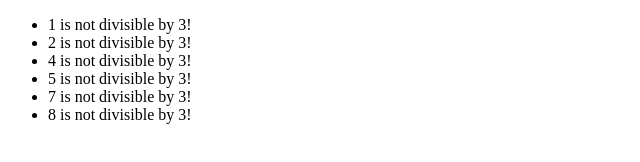
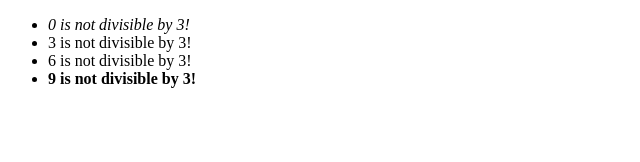
Before and after one commit to dgcollier/Angular-Test, a plain HTML site: page public/template-test.html in a window 1280 px wide. Shown: the whole page, without its empty margins (0-640 px from the left). Drawn offline with Linux system fonts and the light colour scheme.

Commit message:
changed show to hide; output changed. css now affects output once again.

```diff
--- a/public/template-test.html
+++ b/public/template-test.html
@@ -8,7 +8,7 @@
 <body ng-app="templateTest">
 
 	<ul>
-		<li ng-repeat="num in [0, 1, 2, 3, 4, 5, 6, 7, 8, 9]" ng-show="num % 3 != 0">
+		<li ng-repeat="num in [0, 1, 2, 3, 4, 5, 6, 7, 8, 9]" ng-hide="num % 3 != 0">
 			{{ num }} is not divisible by 3!
 		</li>
 	</ul>
```
